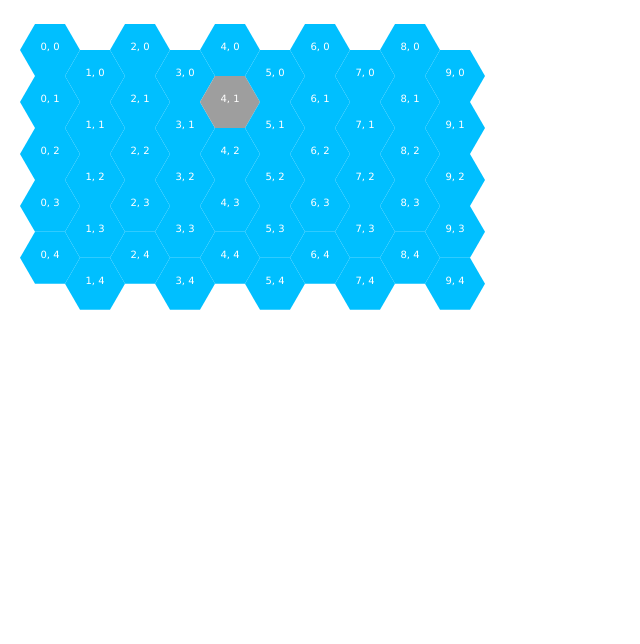
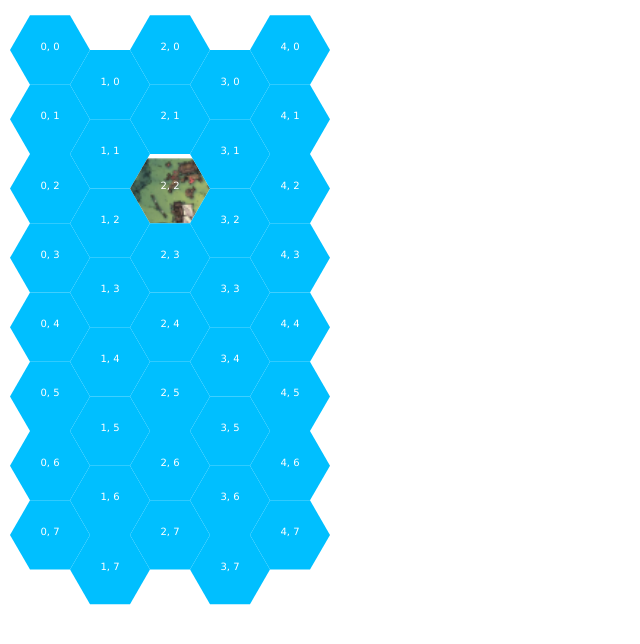
Before and after one commit to DrTyr/JeuxHexagone, a React (Create React App) app: page / in a window 1280 px wide. Shown: the top 644 px of the page, without its empty margins (0-640 px from the left). Built offline with nearby package versions, Linux system fonts and the light colour scheme; grey boxes are pictures that could not be loaded.

Commit message:
(WIP) add img fill, need debug

```diff
--- a/src/App.jsx
+++ b/src/App.jsx
@@ -5,6 +5,9 @@ import { getHexagonCoordPointInString } from "./SvgGridGenerator";
 import { generateEntireGrid, getOnehexagonAllSummitCoordinate, generateOneHexagone } from "./HexagonGridCalculator";
 import { getRandomColor } from "./library";
 //import {} from "./InteractionsWithHexagons"
+import banditCamp from './BanditCamp.jpg';
+import grass from "./Grass.png";
+
 
 export function App() {
 
@@ -22,13 +25,19 @@ export function App() {
 
   // }, [grid, currentHexagon, mousePassedOnHexagon]);
 
+  //Test if hexagon as a .fill paramater, of not return blue as default fill color
   function hexagonFillTest(hexagon) {
 
     let blue = "#00BFFF";
     let red = "#ff0000";
 
     if (hexagon.fill === "") { return blue }
-    else { return "url(#img1)" }
+    else {
+      return `${hexagon.fill}`
+    }
+
+    // "url(#img1)"
+
 
   }
 
@@ -73,14 +82,11 @@ export function App() {
         </text>
 
         <defs>
-          <pattern id="img1" patternUnits="userSpaceOnUse" width="60" height="60">
-            <image xlinkHref="BanditCamp.jpg" x="0" y="0" width="60" height="60" />
+          <pattern id="banditCamp" patternUnits="objectBoundingBox" x="0" y="0" width={hexagon.size} height={hexagon.size}>
+            <image href={banditCamp} x="0" y="0" width={hexagon.size * 4} height={hexagon.size * 2} />
           </pattern>
         </defs>
 
-        <defs>
-          <image id="img2" xlinkHref="BanditCamp.jpg" x="0" y="0" width="60" height="60" />
-        </defs>
 
       </Fragment>
 
@@ -95,7 +101,7 @@ export function App() {
       let hexagonDisplayed = generateOneHexagone();
 
       hexagonDisplayed = currentHexagon;
-      hexagonDisplayed.coordCenter = { x: 250, y: 250 };
+      hexagonDisplayed.coordCenter = { x: 100, y: 100 };
       hexagonDisplayed.size = 100;
       hexagonDisplayed.coordSommit = getOnehexagonAllSummitCoordinate(hexagonDisplayed);
 
@@ -114,11 +120,12 @@ export function App() {
   return (
 
     <Fragment>
-      <svg width="500" height="500">
+
+      <svg width={grid.hexagonSize * 2 * grid.numberRow} height={grid.hexagonSize * 2 * grid.numberColumn}>
         {DisplayGridWithSvg()}
       </svg>
 
-      <svg width="500" height="500">
+      <svg width="500" height="200">
         {DisplayOnMouseHexagon()}
       </svg>
 
--- a/src/HexagonGridCalculator.jsx
+++ b/src/HexagonGridCalculator.jsx
@@ -4,9 +4,9 @@ import { getRandomColor } from "./library";
 const PI = Math.PI;
 const cos = Math.cos;
 const sin = Math.sin;
-const hexagonSizes = 30;
-const numberColumn = 5;
-const numberRow = 10;
+const hexagonSizes = 40;
+const numberColumn = 8;
+const numberRow = 5;
 const xFirstHesagonCenter = 50;
 const yFirstHesagonCenter = 50;
 
@@ -111,9 +111,8 @@ function randomlyFillhexagoneWithBanditCampImg(grid) {
     let coordonate = getCoordonateRandomHexagoneInGrid(grid);
 
     //
-    let newFill = "BanditCamp.jpg";
 
-    grid.hexagons[coordonate.x][coordonate.y].fill = newFill;
+    grid.hexagons[coordonate.x][coordonate.y].fill = "url(#banditCamp)";
 
     return grid;
 
```
Also changed, not shown: src/Grass.png (added).
